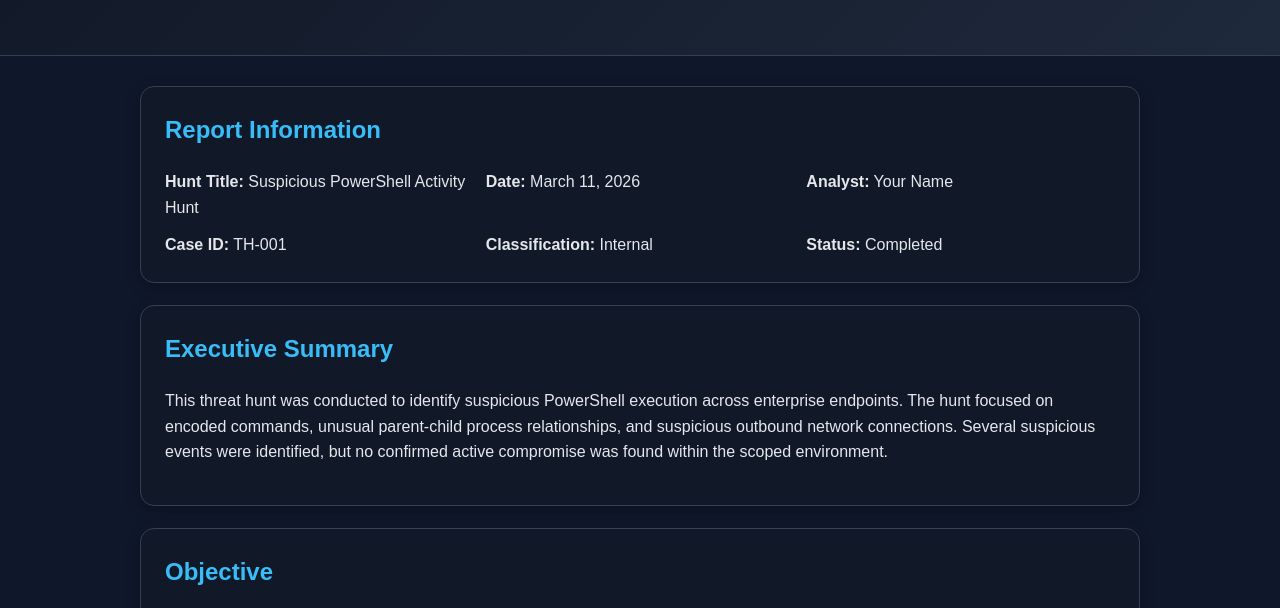
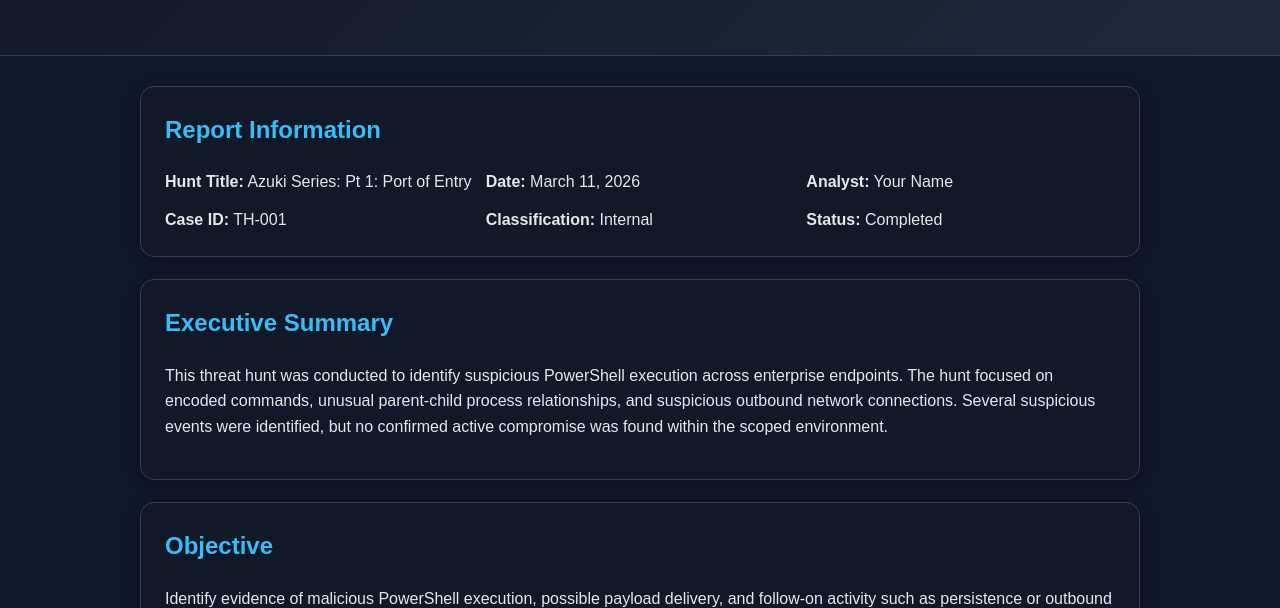
Before and after one commit to JavierHerr/ThreatHunt, a plain HTML site: page index.html in a window 1280 px wide. Shown: the part 165-773 px from the top of the page. Drawn offline with Linux system fonts and the light colour scheme.

Commit message:
Update index.html

```diff
--- a/index.html
+++ b/index.html
@@ -18,7 +18,7 @@
     <section class="card">
       <h2>Report Information</h2>
       <div class="grid">
-        <div><strong>Hunt Title:</strong> Suspicious PowerShell Activity Hunt</div>
+        <div><strong>Hunt Title:</strong> Azuki Series: Pt 1: Port of Entry</div>
         <div><strong>Date:</strong> March 11, 2026</div>
         <div><strong>Analyst:</strong> Your Name</div>
         <div><strong>Case ID:</strong> TH-001</div>
```
